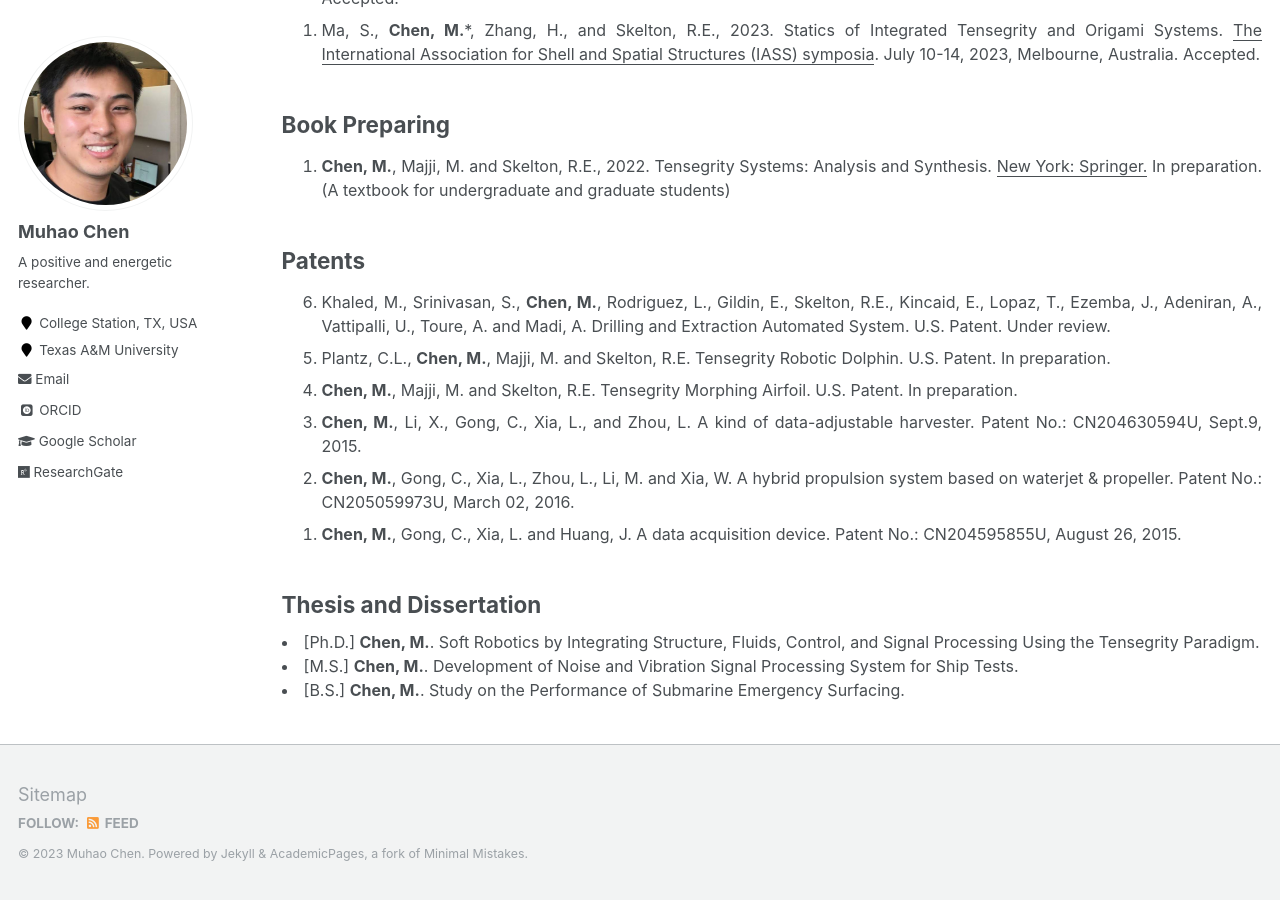
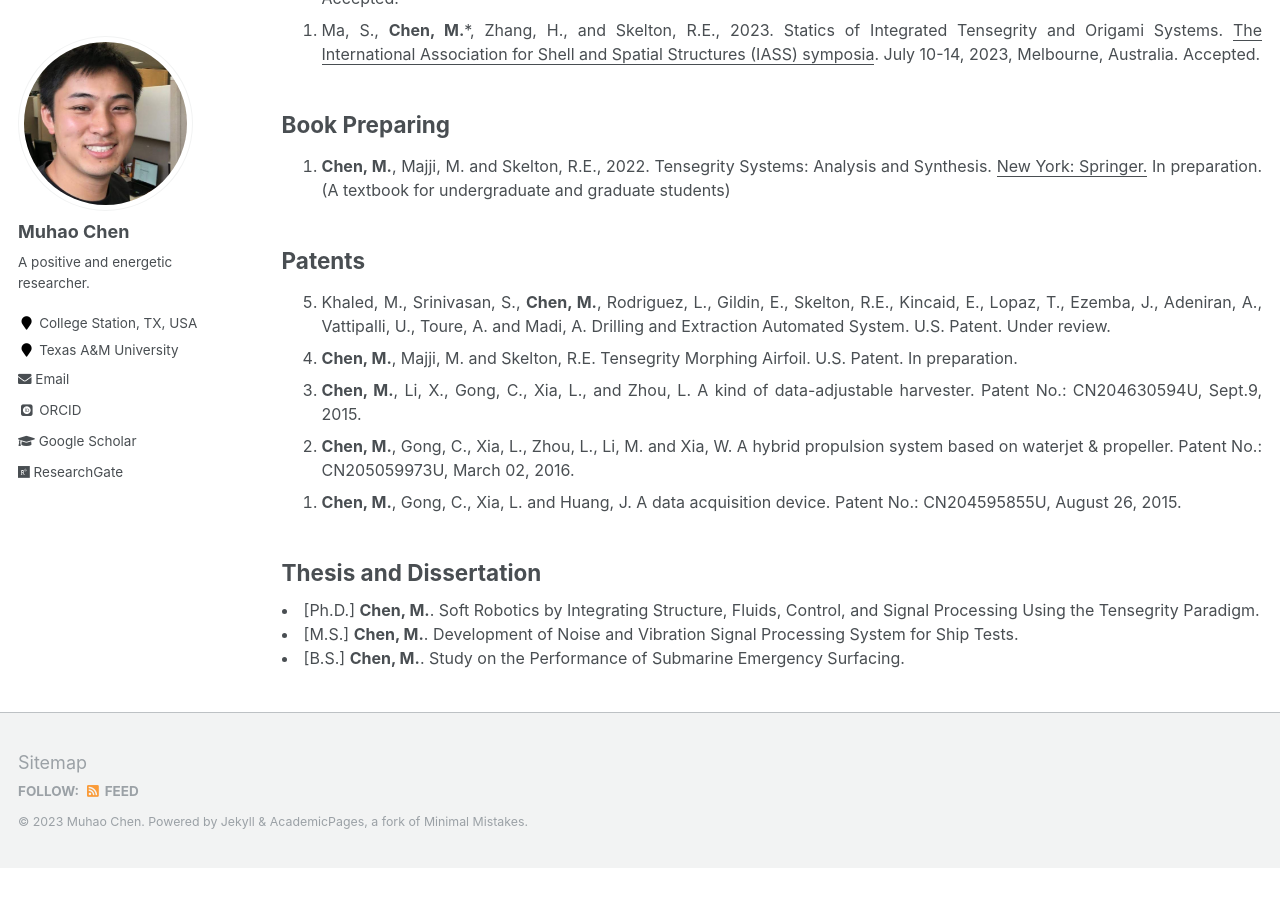
Before and after one commit to Muhao-Chen/muhao-chen.github.io, a Jekyll site: the page built from _pages/publication.md, in a window 1280 px wide and 900 px high, scrolled down 3123 px. Built offline with Jekyll 4.4.1, drawn with Linux system fonts in a browser that asks for light colours; some web fonts are replaced; after the commit the page ends 3991 px from its top, so only the background shows below that.

Commit message:
Update publication.md

```diff
--- a/_pages/publication.md
+++ b/_pages/publication.md
@@ -101,7 +101,7 @@ toc: true
 <font size=3>
 <ol reversed>
 <li> Khaled, M., Srinivasan, S., <strong>Chen, M.</strong>, Rodriguez, L., Gildin, E., Skelton, R.E., Kincaid, E., Lopaz, T., Ezemba, J., Adeniran, A., Vattipalli, U., Toure, A. and Madi, A. Drilling and Extraction Automated System. U.S. Patent. Under review. </li>
-<li> Plantz, C.L., <strong>Chen, M.</strong>, Majji, M. and Skelton, R.E. Tensegrity Robotic Dolphin. U.S. Patent. In preparation. </li>
+<!-- <li> Plantz, C.L., <strong>Chen, M.</strong>, Majji, M. and Skelton, R.E. Tensegrity Robotic Dolphin. U.S. Patent. In preparation. </li> -->
 <li> <strong>Chen, M.</strong>, Majji, M. and Skelton, R.E. Tensegrity Morphing Airfoil. U.S. Patent. In preparation. </li>
 <li> <strong>Chen, M.</strong>, Li, X., Gong, C., Xia, L., and Zhou, L. A kind of data-adjustable harvester. Patent No.: CN204630594U, Sept.9, 2015. </li>
 <li> <strong>Chen, M.</strong>, Gong, C., Xia, L., Zhou, L., Li, M. and Xia, W. A hybrid propulsion system based on waterjet & propeller. Patent No.: CN205059973U, March 02, 2016. </li>
```
